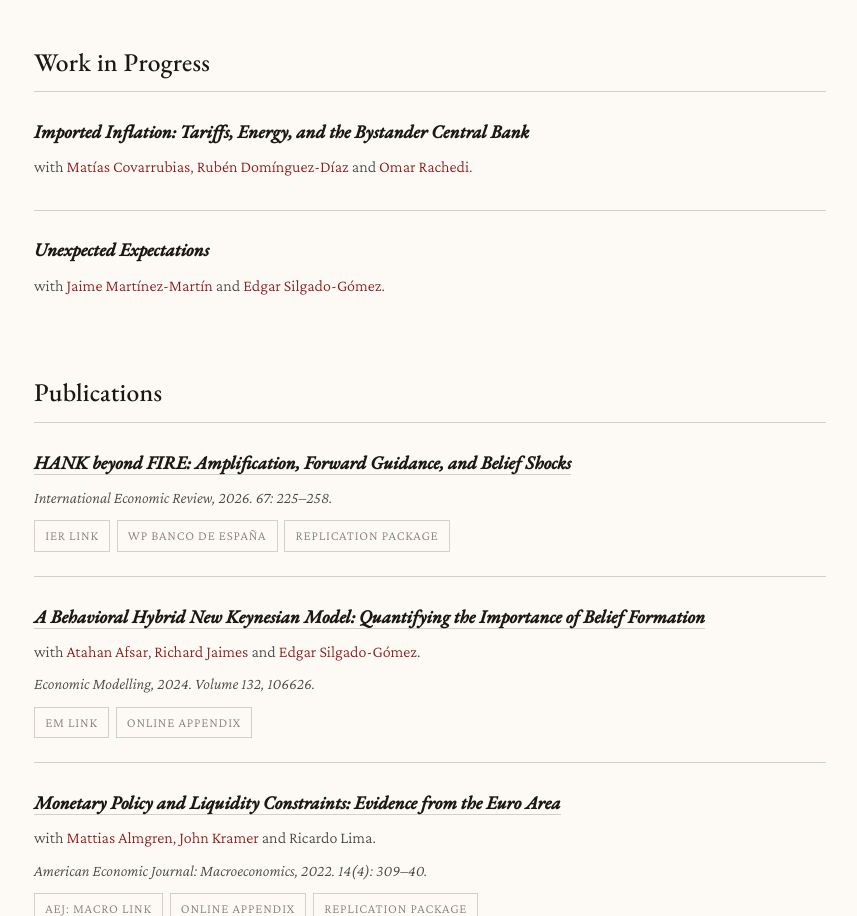
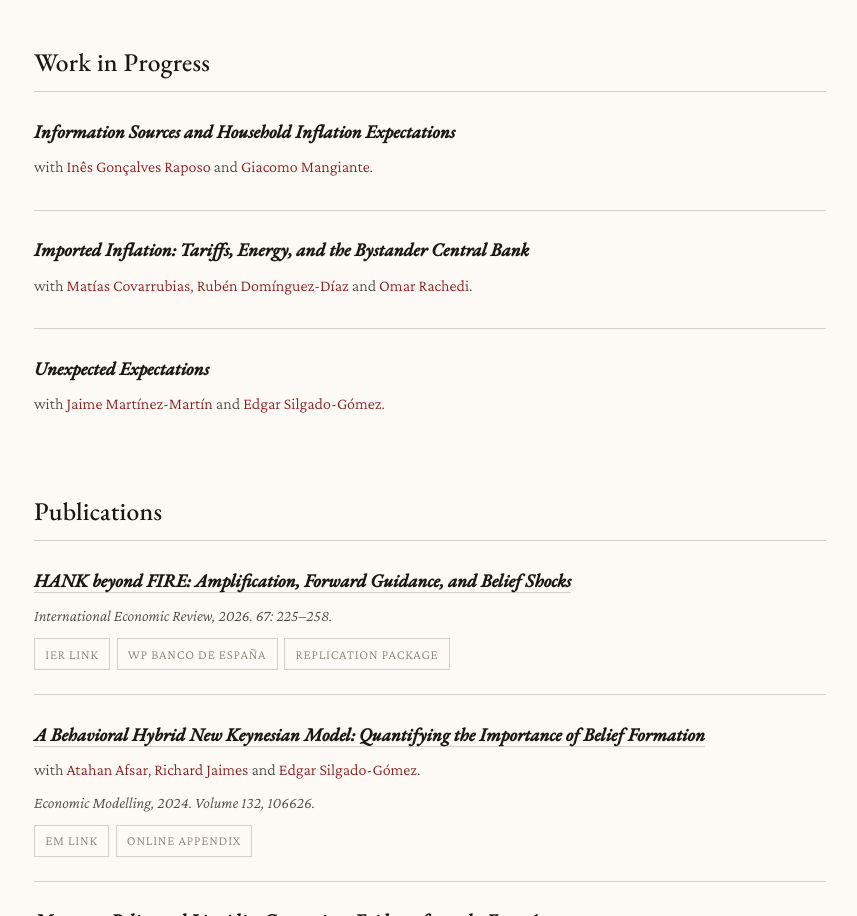
Before and after one commit to JoseEliasGallegosDago/Website, a plain HTML site: page research.html in a window 1280 px wide. Shown: the part 1096-2012 px from the top of the page, without its empty margins (210-1067 px from the left). Drawn offline with nearby package versions, Linux system fonts and the light colour scheme.

Commit message:
Add Information Sources and Household Inflation Expectations to Work in Progress
Co-Authored-By: Claude Sonnet 5.5 <noreply@anthropic.com>

```diff
--- a/research.html
+++ b/research.html
@@ -91,6 +91,11 @@
   <ul class="paper-list">
 
     <li class="paper-item">
+      <p class="paper-title">Information Sources and Household Inflation Expectations</p>
+      <p class="paper-authors">with <a href="https://inesgraposo.github.io" target="_blank">Inês Gonçalves Raposo</a> and <a href="https://sites.google.com/view/giacomomangiante" target="_blank">Giacomo Mangiante</a>.</p>
+    </li>
+
+    <li class="paper-item">
       <p class="paper-title">Imported Inflation: Tariffs, Energy, and the Bystander Central Bank</p>
       <p class="paper-authors">with <a href="https://matiascova.com/" target="_blank">Matías Covarrubias</a>, <a href="https://www.rubendominguezdiaz.com/" target="_blank">Rubén Domínguez-Díaz</a> and <a href="https://sites.google.com/site/omirachedi/" target="_blank">Omar Rachedi</a>.</p>
     </li>
```
